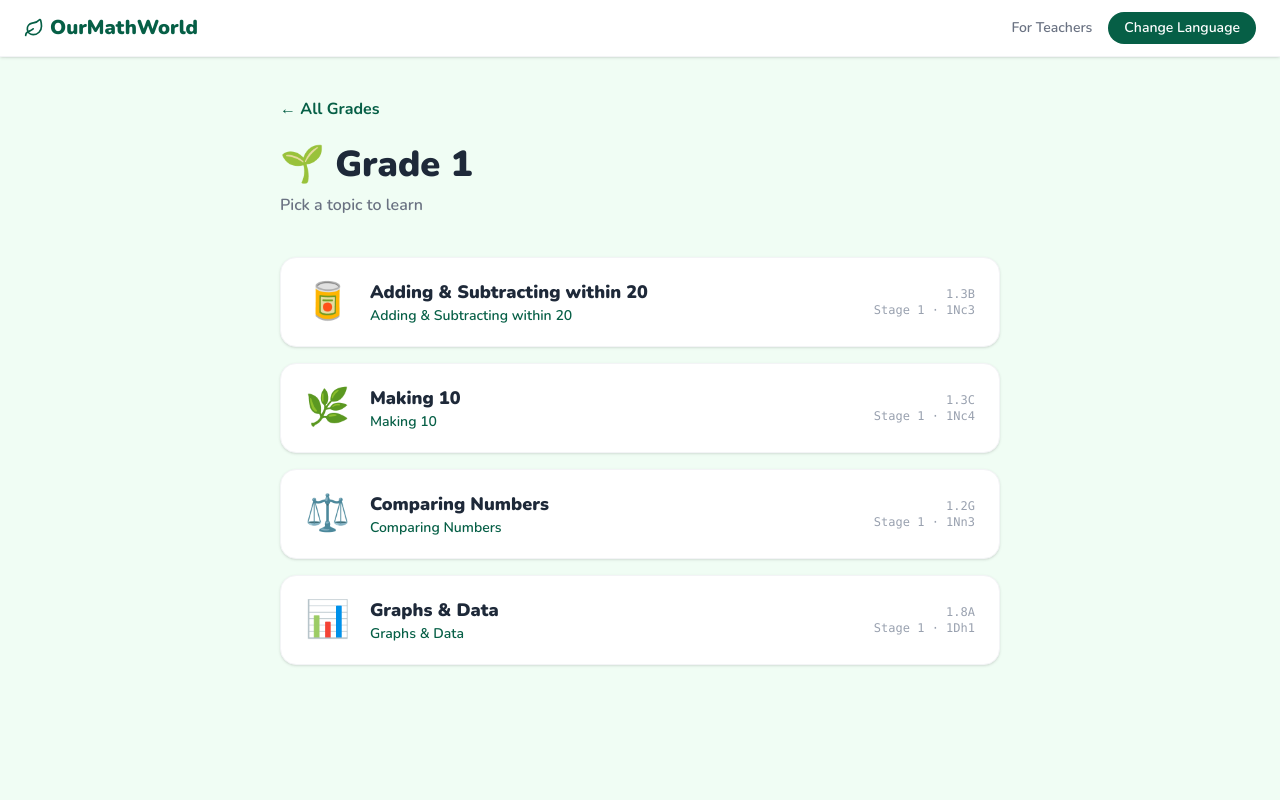
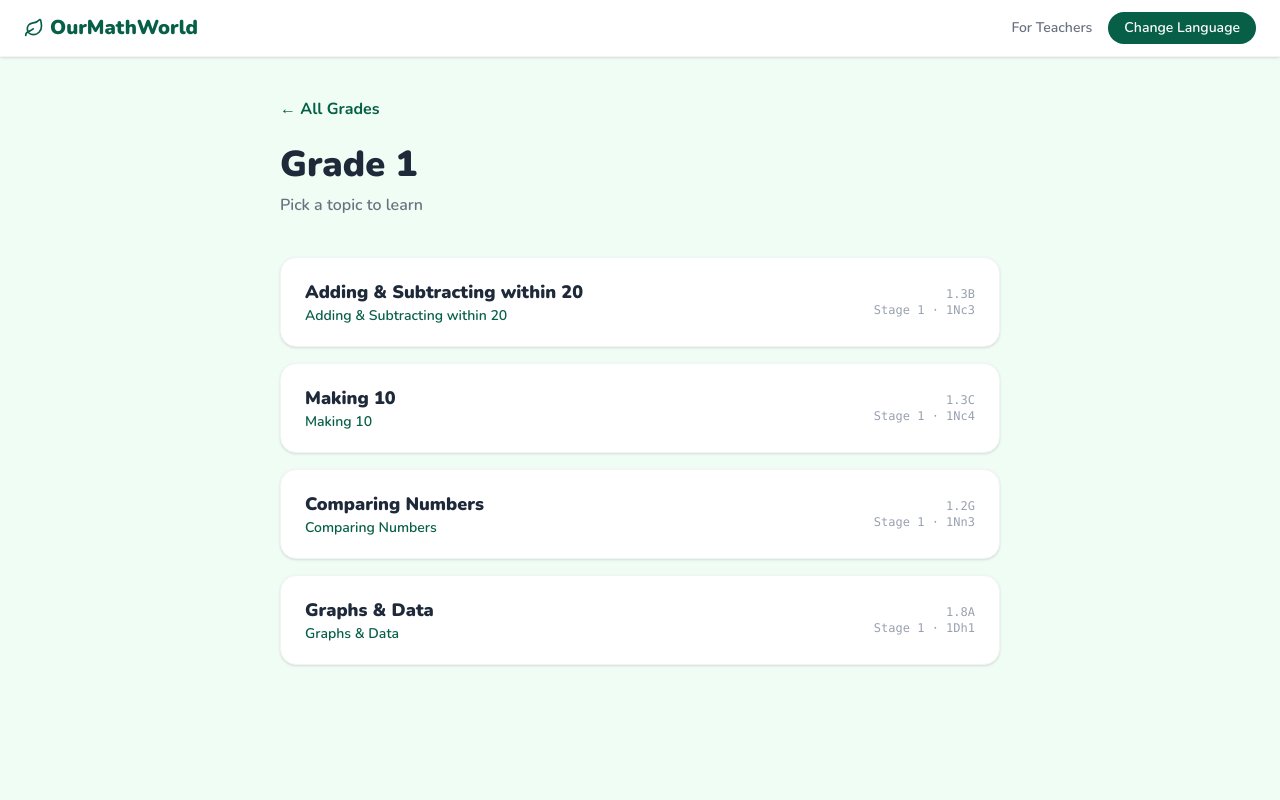
Before and after one commit to zeevaki/ourmathworld, a Next.js app: page /student/1 in a window 1280 px wide. Shown: the top 800 px of the page. Built offline with nearby package versions, Linux system fonts and the light colour scheme.

Commit message:
Remove unit and grade emoji icons from student grade page

```diff
--- a/app/student/[grade]/page.tsx
+++ b/app/student/[grade]/page.tsx
@@ -60,7 +60,7 @@ export default function GradePage({
           ← All Grades
         </Link>
         <h1 className="text-4xl font-black text-gray-800 mb-2">
-          {data.emoji} {data.label}
+          {data.label}
         </h1>
         <p className="text-gray-500 font-semibold mb-10">Pick a topic to learn</p>
 
@@ -71,7 +71,6 @@ export default function GradePage({
               href={`/student/${grade}/${unit.teks}`}
               className="bg-white rounded-2xl px-6 py-5 shadow-sm border border-gray-100 hover:border-primary hover:shadow-md transition-all flex items-center gap-5"
             >
-              <span className="text-4xl">{unit.emoji}</span>
               <div className="flex-1">
                 <div className="font-black text-gray-800 text-lg">{unit.title.en}</div>
                 <div
```
